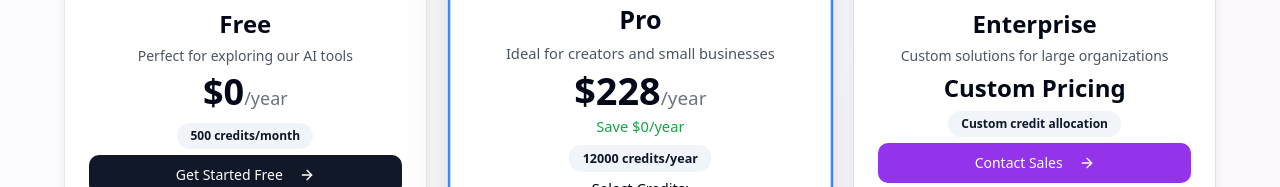
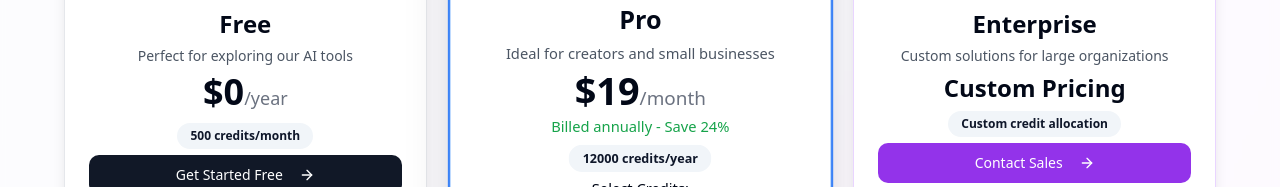
Before and after one commit to preetugc1234/preet-ugc-ads, a React (Vite) app: page /pricing in a window 1280 px wide. Shown: the part 609-796 px from the top of the page. Built offline with nearby package versions, Linux system fonts and the light colour scheme; the HTML template or start-up script is replaced by a standard one.

Commit message:
cursor edit

```diff
--- a/src/pages/Pricing.tsx
+++ b/src/pages/Pricing.tsx
@@ -199,14 +199,24 @@ const Pricing = () => {
                   {plan.monthlyPrice !== null ? (
                     <div className="mb-4">
                       <div className="text-4xl font-bold mb-1">
-                        ${isAnnual ? plan.annualPrice : plan.monthlyPrice}
+                        ${plan.name === 'Pro' ? proPricing.monthlyPrice : (isAnnual ? plan.annualPrice : plan.monthlyPrice)}
                         <span className="text-lg font-normal text-gray-500 dark:text-gray-400">
-                          /{isAnnual ? 'year' : 'month'}
+                          /{plan.name === 'Pro' ? 'month' : (isAnnual ? 'year' : 'month')}
                         </span>
                       </div>
-                      {isAnnual && plan.monthlyPrice > 0 && (
+                      {isAnnual && plan.monthlyPrice > 0 && plan.name !== 'Pro' && (
                         <div className="text-sm text-green-600 dark:text-green-400">
                           Save ${(plan.monthlyPrice * 12) - plan.annualPrice}/year
+                        </div>
+                      )}
+                      {plan.name === 'Pro' && isAnnual && (
+                        <div className="text-sm text-green-600 dark:text-green-400">
+                          Billed annually - Save 24%
+                        </div>
+                      )}
+                      {plan.name === 'Pro' && !isAnnual && (
+                        <div className="text-sm text-orange-600 dark:text-orange-400">
+                          Monthly billing - 24% higher
                         </div>
                       )}
                     </div>
```
